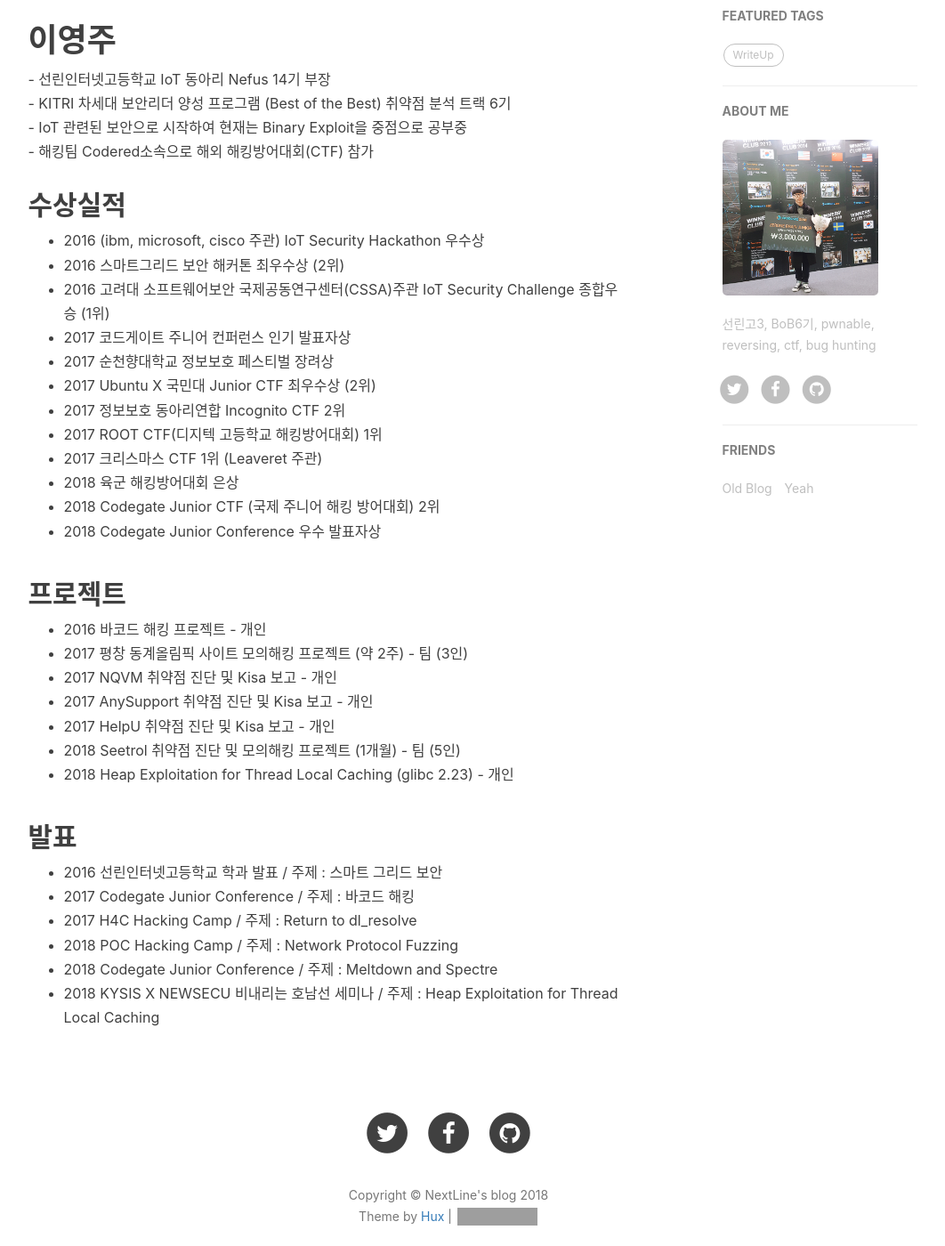
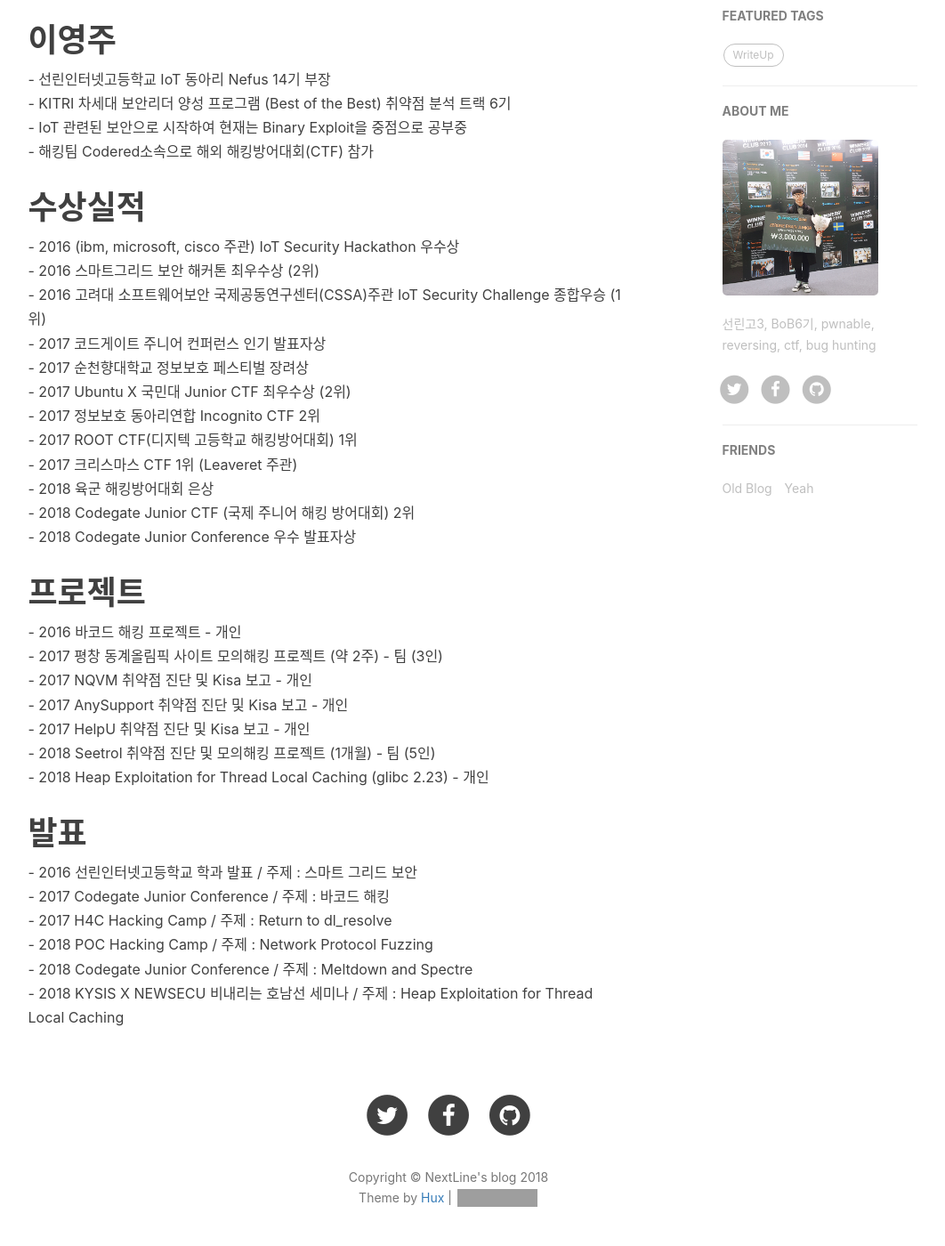
Before and after one commit to LYoungJoo/lyoungjoo.github.io, a Jekyll site: the page built from about.html, in a window 1280 px wide and 1400 px high, scrolled down 469 px. Shown: the whole window at 89% size, without its empty margins (136-1198 px from the left). Built offline with Jekyll 4.4.1, drawn with Linux system fonts in a browser that asks for light colours; nearby versions of some CDN libraries; comment, search, counter and statistics services are not loaded; grey boxes are pictures that could not be loaded.

Commit message:
Update about.html

```diff
--- a/about.html
+++ b/about.html
@@ -15,50 +15,43 @@
 <div class="zh post-container">
 
 <h1>이영주</h1>
-
-- 선린인터넷고등학교 IoT 동아리 Nefus 14기 부장 <br>
+- 선린인터넷고등학교 IoT 동아리 Nefus 14기 부장<br>
 - KITRI 차세대 보안리더 양성 프로그램 (Best of the Best) 취약점 분석 트랙 6기<br>
 - IoT 관련된 보안으로 시작하여 현재는 Binary Exploit을 중점으로 공부중<br>
 - 해킹팀 Codered소속으로 해외 해킹방어대회(CTF) 참가<br>
 
+<h1>수상실적</h1>
+- 2016 (ibm, microsoft, cisco 주관) IoT Security Hackathon 우수상<br>
+- 2016 스마트그리드 보안 해커톤 최우수상 (2위)<br>
+- 2016 고려대 소프트웨어보안 국제공동연구센터(CSSA)주관 IoT Security Challenge 종합우승 (1위)<br>
+- 2017 코드게이트 주니어 컨퍼런스 인기 발표자상<br>
+- 2017 순천향대학교 정보보호 페스티벌 장려상<br>
+- 2017 Ubuntu X 국민대 Junior CTF 최우수상 (2위)<br>
+- 2017 정보보호 동아리연합 Incognito CTF 2위<br>
+- 2017 ROOT CTF(디지텍 고등학교 해킹방어대회) 1위<br>
+- 2017 크리스마스 CTF 1위 (Leaveret 주관)<br>
+- 2018 육군 해킹방어대회 은상<br>
+- 2018 Codegate Junior CTF (국제 주니어 해킹 방어대회) 2위<br>
+- 2018 Codegate Junior Conference 우수 발표자상<br>
 
-<h2>수상실적</h2>
-<ul>
-<li>2016 (ibm, microsoft, cisco 주관) IoT Security Hackathon 우수상</li>
-<li>2016 스마트그리드 보안 해커톤 최우수상 (2위)</li>
-<li>2016 고려대 소프트웨어보안 국제공동연구센터(CSSA)주관 IoT Security Challenge 종합우승 (1위)</li>
-<li>2017 코드게이트 주니어 컨퍼런스 인기 발표자상</li>
-<li>2017 순천향대학교 정보보호 페스티벌 장려상</li>
-<li>2017 Ubuntu X 국민대 Junior CTF 최우수상 (2위)</li>
-<li>2017 정보보호 동아리연합 Incognito CTF 2위</li>
-<li>2017 ROOT CTF(디지텍 고등학교 해킹방어대회) 1위</li>
-<li>2017 크리스마스 CTF 1위 (Leaveret 주관)</li>
-<li>2018 육군 해킹방어대회 은상</li>
-<li>2018 Codegate Junior CTF (국제 주니어 해킹 방어대회) 2위</li>
-<li>2018 Codegate Junior Conference 우수 발표자상</li>
+<h1>프로젝트</h1>
+- 2016 바코드 해킹 프로젝트 - 개인<br>
+- 2017 평창 동계올림픽 사이트 모의해킹 프로젝트 (약 2주) - 팀 (3인)<br>
+- 2017 NQVM 취약점 진단 및 Kisa 보고 - 개인<br>
+- 2017 AnySupport 취약점 진단 및  Kisa 보고 - 개인<br>
+- 2017 HelpU 취약점 진단 및 Kisa 보고 - 개인<br>
+- 2018 Seetrol 취약점 진단 및 모의해킹 프로젝트 (1개월) - 팀 (5인)<br>
+- 2018 Heap Exploitation for Thread Local Caching (glibc 2.23) - 개인<br>
 
-</ul>
-<h2>프로젝트</h2>
-<ul>
-<li>2016 바코드 해킹 프로젝트 - 개인</li>
-<li>2017 평창 동계올림픽 사이트 모의해킹 프로젝트 (약 2주) - 팀 (3인)</li>
-<li>2017 NQVM 취약점 진단 및 Kisa 보고 - 개인</li>
-<li>2017 AnySupport 취약점 진단 및  Kisa 보고 - 개인</li>
-<li>2017 HelpU 취약점 진단 및 Kisa 보고 - 개인</li>
-<li>2018 Seetrol 취약점 진단 및 모의해킹 프로젝트 (1개월) - 팀 (5인)</li>
-<li>2018 Heap Exploitation for Thread Local Caching (glibc 2.23) - 개인</li>
+<h1>발표</h1>
+- 2016 선린인터넷고등학교 학과 발표 / 주제 : 스마트 그리드 보안<br>
+- 2017 Codegate Junior Conference / 주제 : 바코드 해킹<br>
+- 2017 H4C Hacking Camp / 주제 : Return to dl_resolve<br>
+- 2018 POC Hacking Camp / 주제 : Network Protocol Fuzzing<br>
+- 2018 Codegate Junior Conference / 주제 : Meltdown and Spectre<br>
+- 2018 KYSIS X NEWSECU 비내리는 호남선 세미나 / 주제 : Heap Exploitation for Thread Local Caching<br>
 
-</ul>
-<h2>발표</h2>
-<ul>
-<li>2016 선린인터넷고등학교 학과 발표 / 주제 : 스마트 그리드 보안</li>
-<li>2017 Codegate Junior Conference / 주제 : 바코드 해킹</li>
-<li>2017 H4C Hacking Camp / 주제 : Return to dl_resolve</li>
-<li>2018 POC Hacking Camp / 주제 : Network Protocol Fuzzing</li>
-<li>2018 Codegate Junior Conference / 주제 : Meltdown and Spectre</li>
-<li>2018 KYSIS X NEWSECU 비내리는 호남선 세미나 / 주제 : Heap Exploitation for Thread Local Caching</li>
 
-</ul>
 
 </div>
 
```
